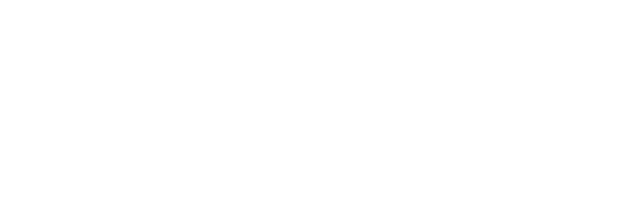
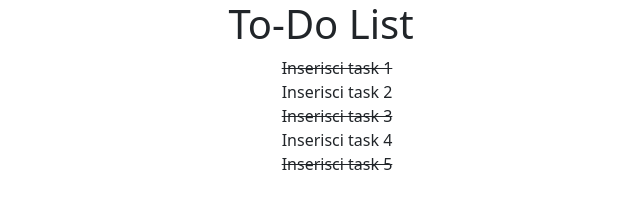
Before and after one commit to giovannimegliola/vue-todolist, a plain HTML site: page index.html in a window 1280 px wide. Shown: the whole page, without its empty margins (319-959 px from the left). Drawn offline with nearby package versions, Linux system fonts and the light colour scheme.

Commit message:
printed basic todo list (milestone 1)

```diff
--- a/css/style.css
+++ b/css/style.css
@@ -0,0 +1,7 @@
+.marked {
+  text-decoration: line-through;
+}
+
+ul {
+  list-style: none;
+}
--- a/index.html
+++ b/index.html
@@ -3,12 +3,24 @@
 <head>
   <meta charset="UTF-8">
   <meta name="viewport" content="width=device-width, initial-scale=1.0">
+  <link href="https://cdn.jsdelivr.net/npm/bootstrap@5.3.2/dist/css/bootstrap.min.css" rel="stylesheet" integrity="sha384-T3c6CoIi6uLrA9TneNEoa7RxnatzjcDSCmG1MXxSR1GAsXEV/Dwwykc2MPK8M2HN" crossorigin="anonymous">
   <link rel="stylesheet" href="css/style.css">
   <title>To do list</title>
 </head>
 <body>
 
 
+  <div id="app" class="text-center">
+    <h1>To-Do List</h1>
+    <ul>
+      <li v-for="todo in tasks" :key="todo.id">
+        <span :class="{ 'marked': todo.done }">
+        {{ todo.text }}</span>
+      </li>
+    </ul>
+  </div>
+
+
   <script src='https://unpkg.com/vue@3/dist/vue.global.js'></script>
   <script src="js/script.js"></script>
 </body>
--- a/js/script.js
+++ b/js/script.js
@@ -0,0 +1,15 @@
+const {createApp} = Vue;
+
+createApp({
+  data() {
+    return {
+      tasks: [
+        { text: 'Inserisci task 1', done: true, id: 1 },
+        { text: 'Inserisci task 2', done: false, id: 2 },
+        { text: 'Inserisci task 3', done: true, id: 3 },
+        { text: 'Inserisci task 4', done: false, id: 4 },
+        { text: 'Inserisci task 5', done: true, id: 5 }
+      ]
+    }
+  }
+}).mount('#app');
```
